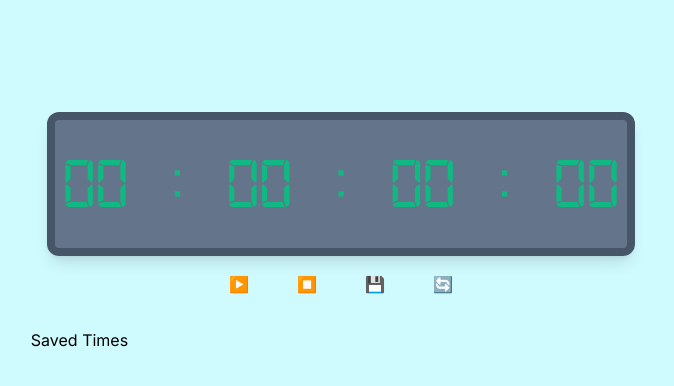
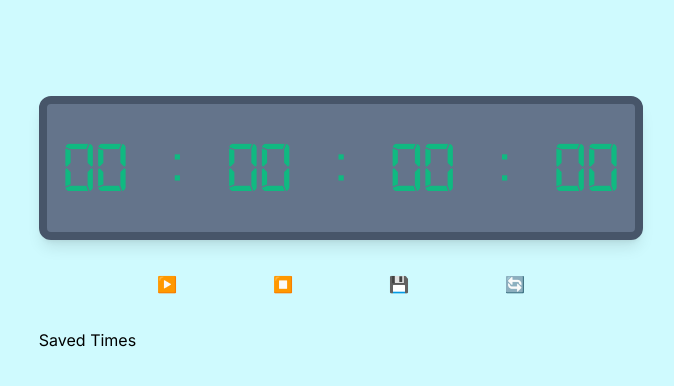
Before and after one commit to Gogoreds/stopwatch, a Next.js app in the folder frontend/: page / in a window 1280 px wide. Shown: the top 386 px of the page, without its empty margins (299-973 px from the left). Built offline with nearby package versions, Linux system fonts and the light colour scheme.

Commit message:
Bit of padding

```diff
--- a/frontend/src/components/Stopwatch.jsx
+++ b/frontend/src/components/Stopwatch.jsx
@@ -52,12 +52,12 @@ export default function Stopwatch() {
 
   return (
     <main>
-      <div className="bg-slate-500 border-8 border-slate-600 m-4 p-2 rounded-xl h-36 w-auto flex items-center justify-center shadow-lg">
+      <div className="bg-slate-500 border-8 border-slate-600 px-4 p-2 rounded-xl h-36 w-auto flex items-center justify-center shadow-lg">
         <h1 className="timer font-digital text-7xl text-emerald-500">
           {formatTime()}
         </h1>
       </div>
-      <div className="flex justify-center space-x-12">
+      <div className="flex justify-center pt-8 space-x-24">
         <button onClick={handleStart}>▶️</button>
         <button onClick={handleStop}>⏹️</button>
         <button onClick={handleSave}>💾</button>
```
